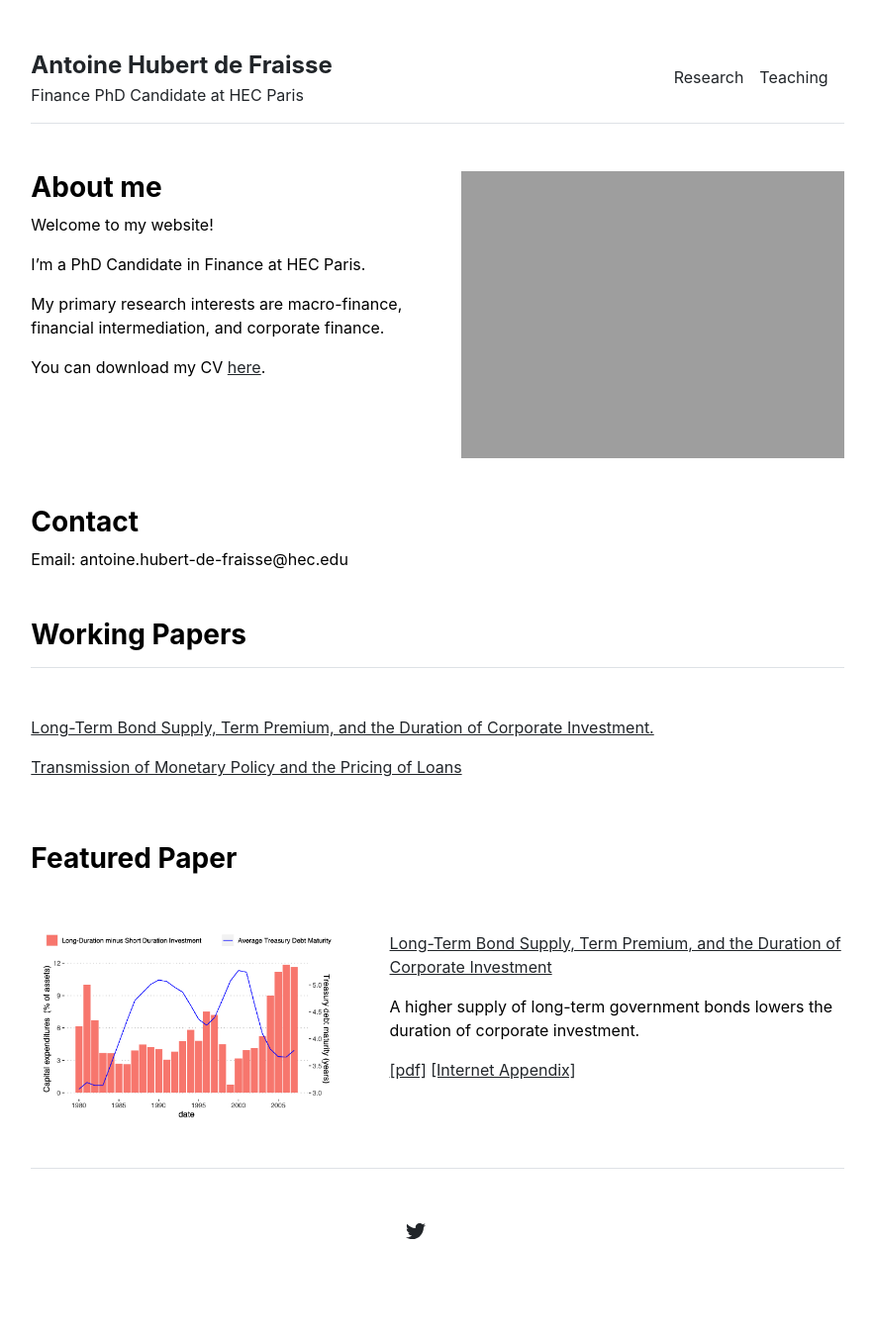
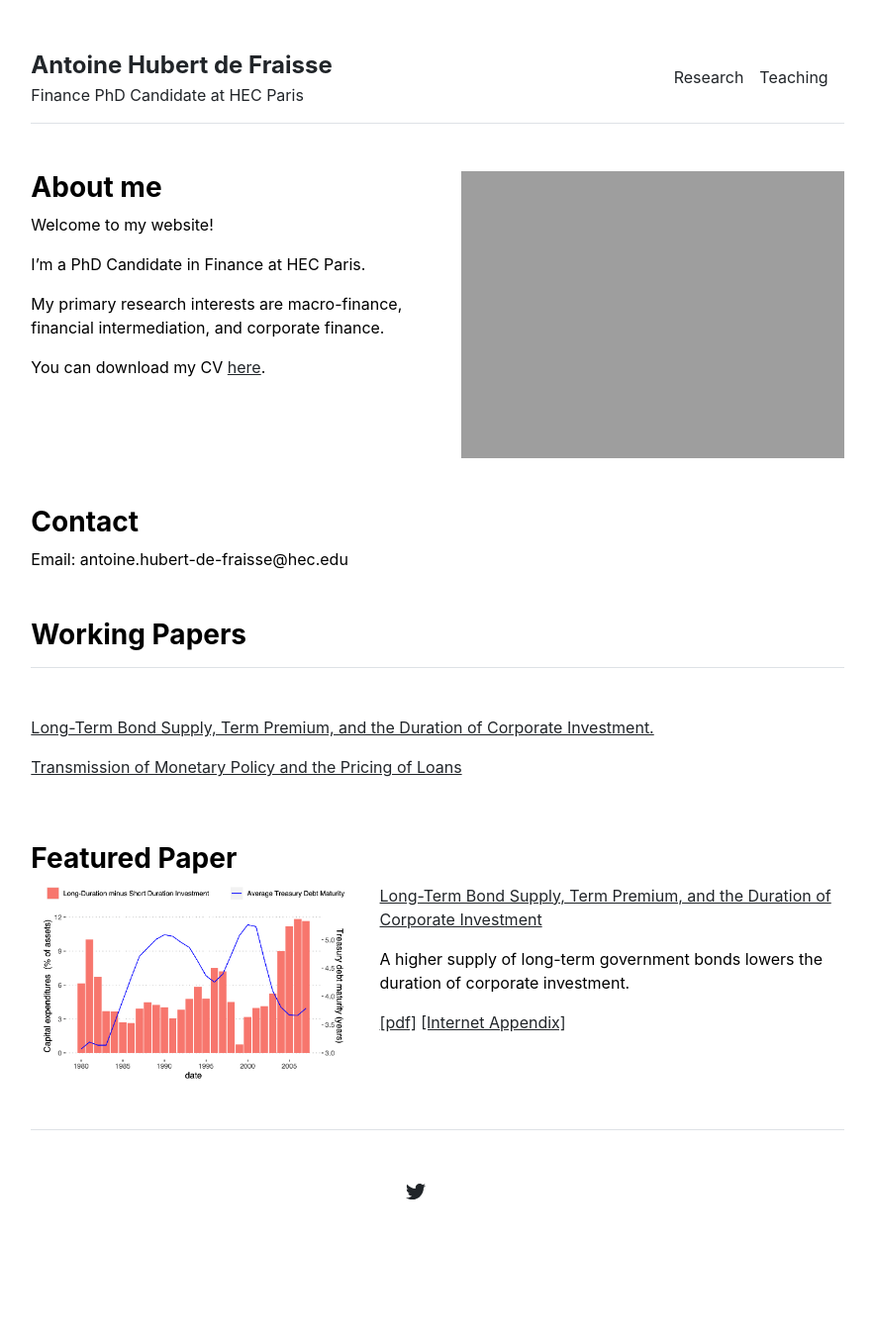
Before and after one commit to antoinehubertdefraisse/antoinehubertdefraisse.github.io, a Jekyll site: the page built from index.md, in a window 1280 px wide. Shown: the whole page at 99% size, without its empty margins (198-1082 px from the left). Built offline with Jekyll 4.4.1, drawn with Linux system fonts in a browser that asks for light colours; after the commit the page ends 1316 px from its top, so only the background shows below that.

Commit message:
Update home.html

```diff
--- a/_layouts/home.html
+++ b/_layouts/home.html
@@ -26,7 +26,7 @@ layout: default
 
 {% include publications.html %}
 
-<div class="row g-5 mb-10">
+<div class="row g-10 mb-10">
 	<h3 class="fw-bold">Featured Paper</h3>
 
   <div class="col-md-5">
```
